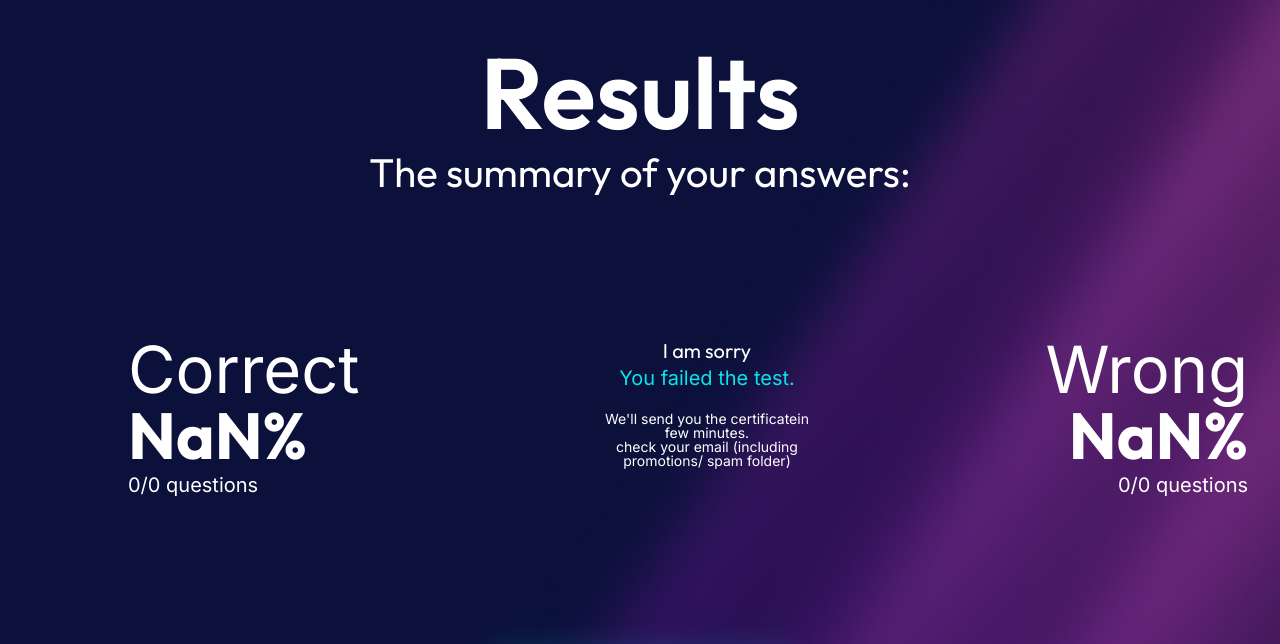
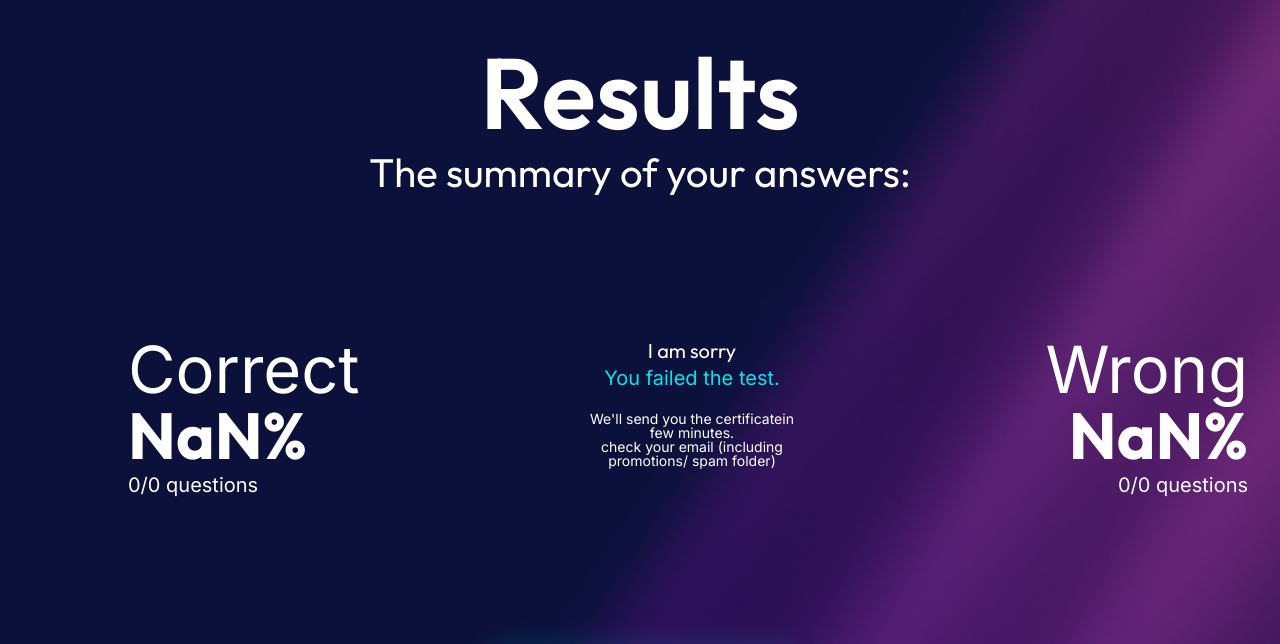
Before and after one commit to MarinaLucentini/Build-Week, a plain HTML site: page result.html in a window 1280 px wide. Shown: the part 121-765 px from the top of the page. Drawn offline with Linux system fonts and the light colour scheme.

Commit message:
fix grafico result
decentrato adesso è allineato al bottone

```diff
--- a/assets/css/StyleResult.css
+++ b/assets/css/StyleResult.css
@@ -60,7 +60,7 @@ header div img {
   height: 137px;
   position: relative;
   top: 79px;
-  left: 19px;
+  left: 4px;
 }
 
 .testoInternoGrafico h3,
```
